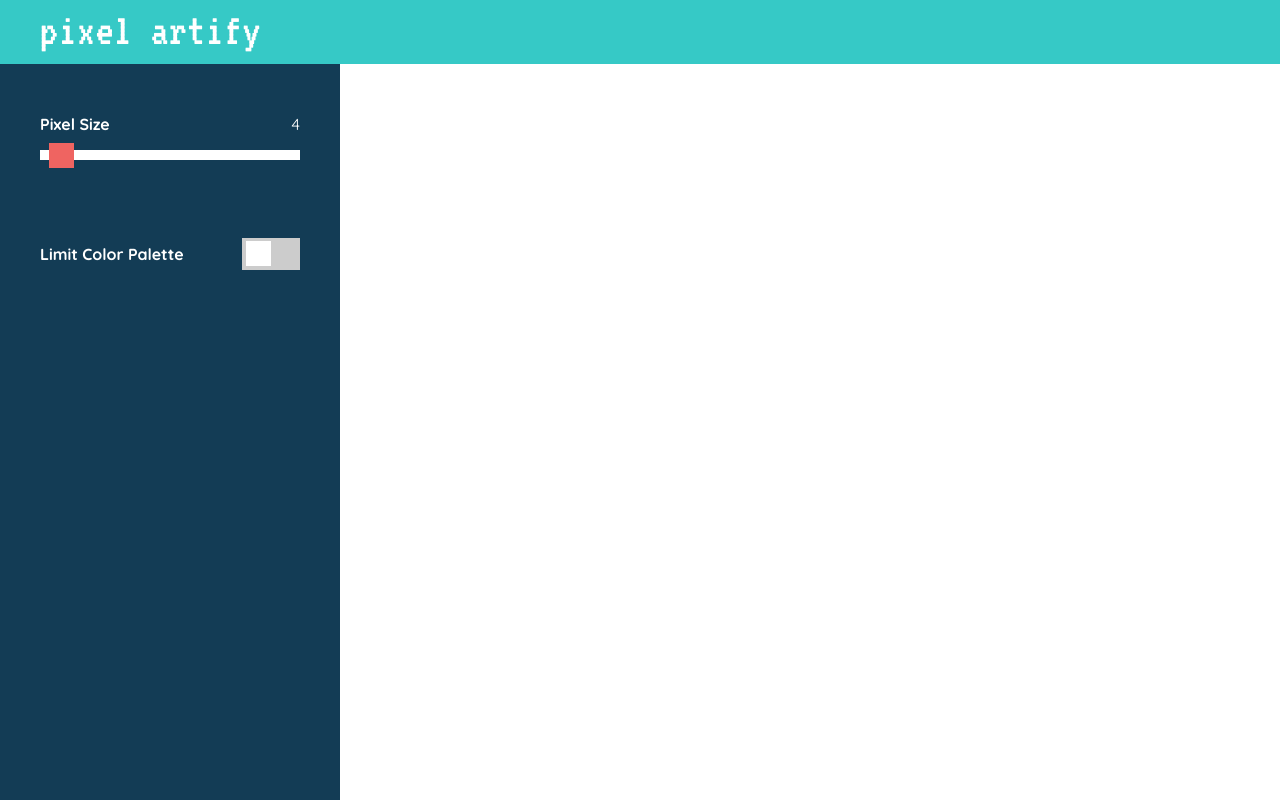
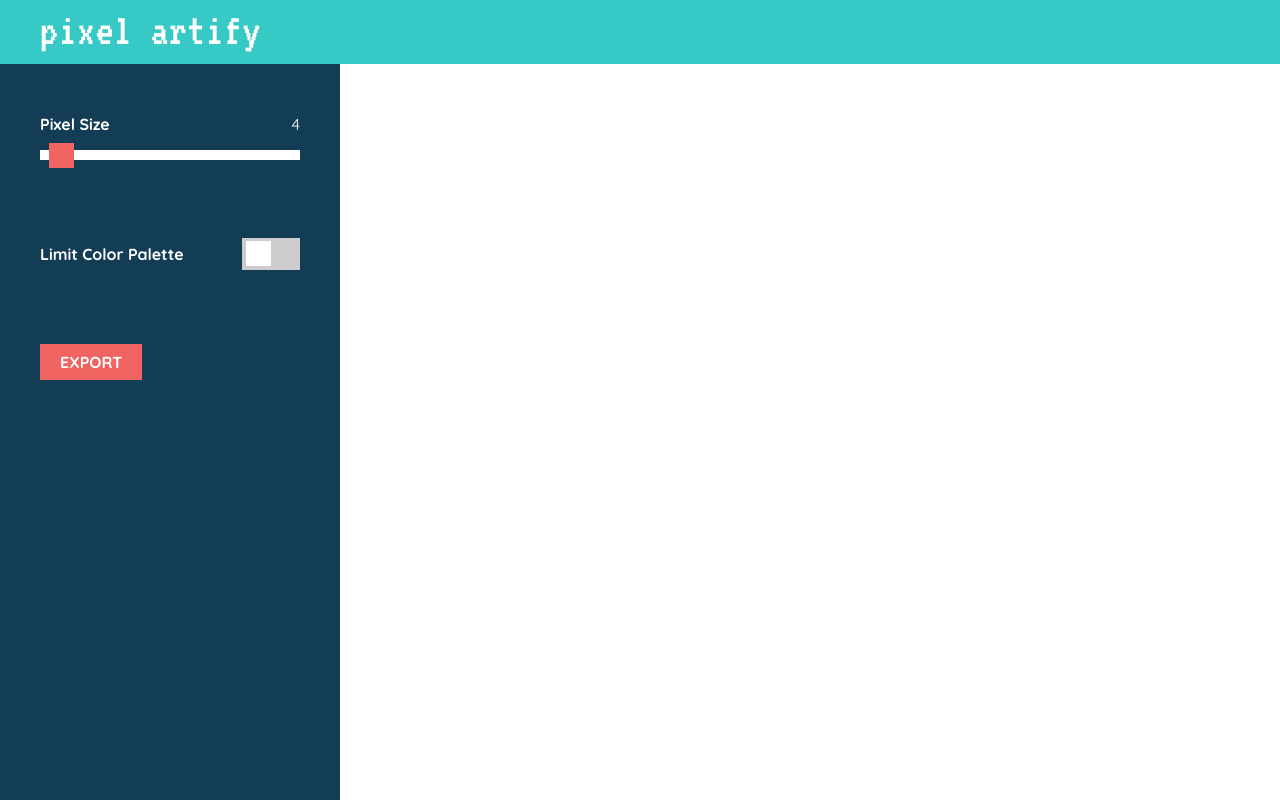
Before and after one commit to shannonlui/pixel-artify, a React (Create React App) app in the folder client/: page /editor in a window 1280 px wide. Shown: the top 800 px of the page. Built offline with nearby package versions, Linux system fonts and the light colour scheme.

Commit message:
Add button to save canvas as an image

```diff
--- a/client/src/pages/ImageEditor/Canvas/Canvas.js
+++ b/client/src/pages/ImageEditor/Canvas/Canvas.js
@@ -16,6 +16,8 @@ class Canvas extends Component {
   }
 
   componentDidMount() {
+    this.props.setExportImage(this.saveCanvas);
+
     let img = this.props.img;
     img.onload = () => {
       this.pixelate(img, +this.props.pixelSize);
@@ -75,6 +77,19 @@ class Canvas extends Component {
     }
   }
 
+  saveCanvas = () => {
+    const canvas = this.canvas.current;
+    if (canvas.msToBlob) {
+      // Save canvas as an image in IE
+      const blob = canvas.msToBlob();
+      window.navigator.msSaveBlob(blob, 'canvas.png');
+    } else {
+      // Save canvas as an image in Chrome/Firefox
+      const image = canvas.toDataURL('image/png').replace('image/png', 'image/octet-stream');
+      window.location.href = image;
+    }
+  }
+
   getClosestColor(colors, target) {
     let minDiff = Number.MAX_SAFE_INTEGER;
     let closest = null;
--- a/client/src/pages/ImageEditor/Controls/Controls.js
+++ b/client/src/pages/ImageEditor/Controls/Controls.js
@@ -34,6 +34,9 @@ const controls = (props) => (
           onChange={props.onChangeMaxColors}
           placeholder="Max number of colors"/> : null}
     </div>
+    <button
+      className={styles.export}
+      onClick={props.exportImage}>Export</button>
   </div>
 );
 
--- a/client/src/pages/ImageEditor/Controls/Controls.module.css
+++ b/client/src/pages/ImageEditor/Controls/Controls.module.css
@@ -120,3 +120,13 @@ input:checked + .toggle:before {
   -ms-transform: translateX(24px);
   transform: translateX(24px);
 }
+
+.export {
+  background-color: #ef6461;
+  padding: 8px 20px;
+  border: none;
+  color: white;
+  text-transform: uppercase;
+  font-weight: bold;
+  cursor: pointer;
+}
--- a/client/src/pages/ImageEditor/ImageEditor.js
+++ b/client/src/pages/ImageEditor/ImageEditor.js
@@ -36,11 +36,13 @@ class ImageEditor extends Component {
           onChangePixelSize={this.pixelSizeChangedHandler}
           editPalette={this.state.editPalette}
           onChangeEditPalette={this.editPaletteChangedHandler}
-          onChangeMaxColors={this.maxColorsChangedHandler} />
+          onChangeMaxColors={this.maxColorsChangedHandler}
+          exportImage={() => this.exportImage()} />
         <Canvas
           pixelSize={this.state.pixelSize}
           img={this.props.img}
-          maxColors={this.state.maxColors} />
+          maxColors={this.state.maxColors}
+          setExportImage={click => this.exportImage = click} />
       </div>
     )
   }
```
